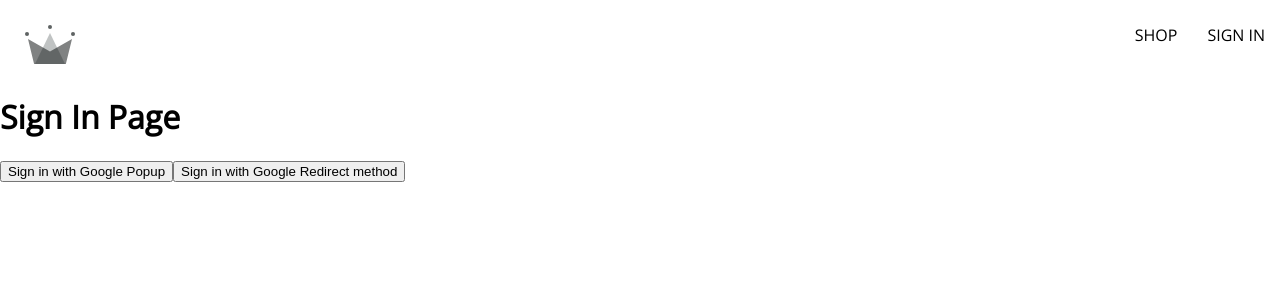
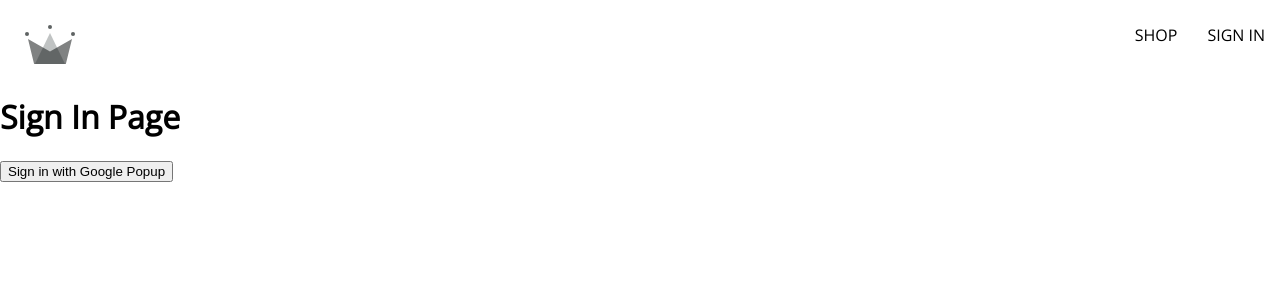
Before and after one commit to Shahar9772/crwn-clothing, a React (Create React App) app: page /sign-in in a window 1280 px wide. Shown: the top 300 px of the page. Built offline with nearby package versions, Linux system fonts and the light colour scheme; a web font is replaced by a local one.

Commit message:
Sign In with Redirect method removed

```diff
--- a/src/routes/sign-in/sign-in.component.jsx
+++ b/src/routes/sign-in/sign-in.component.jsx
@@ -1,40 +1,18 @@
-import { useEffect } from 'react';
-import { getRedirectResult } from 'firebase/auth';
-
 import {
-  auth,
-  signInWithGoogleRedirect,
   signInWithGooglePopup,
   createUserDocumentFromAuth,
 } from '../../utils/firebase/firebase.utils';
 
 const SignIn = () => {
-  useEffect(() => {
-    (async () => {
-      const response = await getRedirectResult(auth);
-      if (response) {
-        const userDocRef = await createUserDocumentFromAuth(response.user);
-      }
-    })();
-  }, []);
-
   const logGoogleUser = async () => {
     const { user } = await signInWithGooglePopup();
     const userDocRef = await createUserDocumentFromAuth(user);
-  };
-
-  const logGoogRedirectUser = async () => {
-    const { user } = await signInWithGoogleRedirect();
-    console.log(user);
   };
 
   return (
     <div>
       <h1>Sign In Page</h1>
       <button onClick={logGoogleUser}>Sign in with Google Popup</button>
-      <button onClick={signInWithGoogleRedirect}>
-        Sign in with Google Redirect method
-      </button>
     </div>
   );
 };
--- a/src/utils/firebase/firebase.utils.js
+++ b/src/utils/firebase/firebase.utils.js
@@ -1,11 +1,6 @@
 import { initializeApp } from 'firebase/app';
 
-import {
-  getAuth,
-  signInWithRedirect,
-  signInWithPopup,
-  GoogleAuthProvider,
-} from 'firebase/auth';
+import { getAuth, signInWithPopup, GoogleAuthProvider } from 'firebase/auth';
 
 import { getFirestore, doc, getDoc, setDoc } from 'firebase/firestore';
 
@@ -26,10 +21,9 @@
 });
 
 export const auth = getAuth();
+
 export const signInWithGooglePopup = () =>
   signInWithPopup(auth, googleProvider);
-export const signInWithGoogleRedirect = () =>
-  signInWithRedirect(auth, googleProvider);
 
 export const db = getFirestore();
 
```
